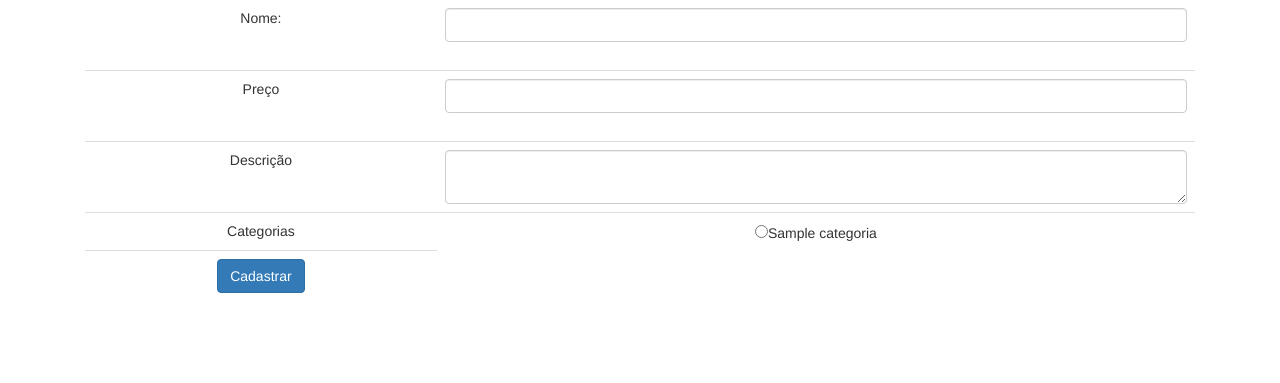
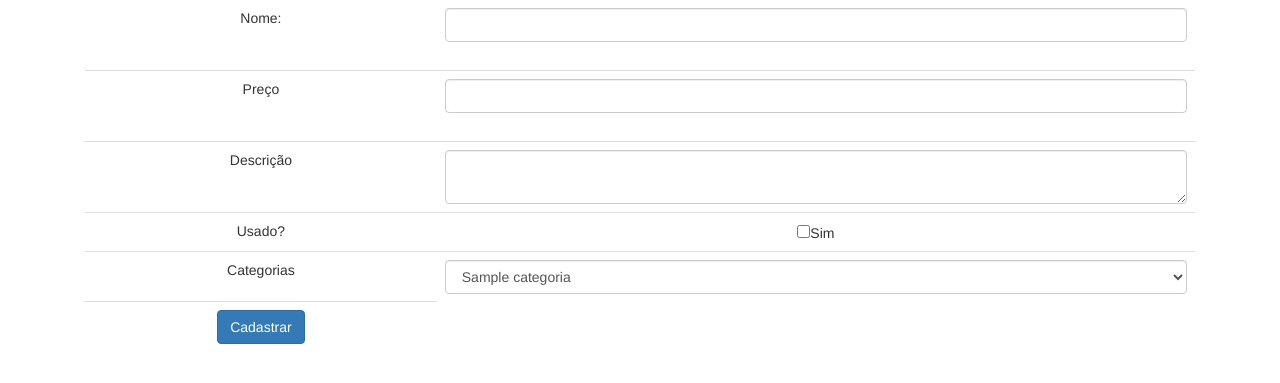
Before and after one commit to FelipeTavaresc/PHP_MYSQLI, a PHP site: page /produto-formulario.php in a window 1280 px wide. Shown: the part 161-544 px from the top of the page. Run offline with PHP 8.4, Linux system fonts and the light colour scheme; tables that the repository leaves empty or names only in its code hold one stand-in row (values such as "Sample post").

Commit message:
Lidando com Selects e Checkboxes

```diff
--- a/banco-produto.php
+++ b/banco-produto.php
@@ -13,8 +13,8 @@ function listaProdutos($conexao){
 
 }
 
-function insereProduto($conexao, $nome, $preco, $descricao, $categoria_id){
-	$query = "INSERT INTO produtos (nome, preco, descricao, categoria_id) VALUES ('{$nome}' , {$preco}, '{$descricao}' , '{$categoria_id}')";
+function insereProduto($conexao, $nome, $preco, $descricao, $categoria_id, $usado){
+	$query = "INSERT INTO produtos (nome, preco, descricao, categoria_id, usado) VALUES ('{$nome}' , {$preco}, '{$descricao}' , '{$categoria_id}', {$usado})";
 	return mysqli_query($conexao, $query);
 }
 
--- a/produto-formulario.php
+++ b/produto-formulario.php
@@ -25,11 +25,18 @@ $categorias = listaCategorias($conexao);
 		</tr>
 
 		<tr>
+			<td>Usado?</td>
+			<td><input type="checkbox" name="usado" value="true">Sim
+		</tr>
+
+		<tr>
 			<td>Categorias</td>
 			<td>
+				<select name="categoria_id" class="form-control">
 				<?php foreach($categorias as $categoria) : ?>
-					<input type="radio" name="categoria_id" value="<?=$categoria['id']?>"><?=$categoria['nome']?><br>
+					<option value="<?=$categoria['id']?>"><?=$categoria['nome']?></option>
 				<?php endforeach ?>
+				</select>
 			</td>
 		</tr>
 
```
Also changed, not shown: adiciona-produto.php (+6 -1 lines).
